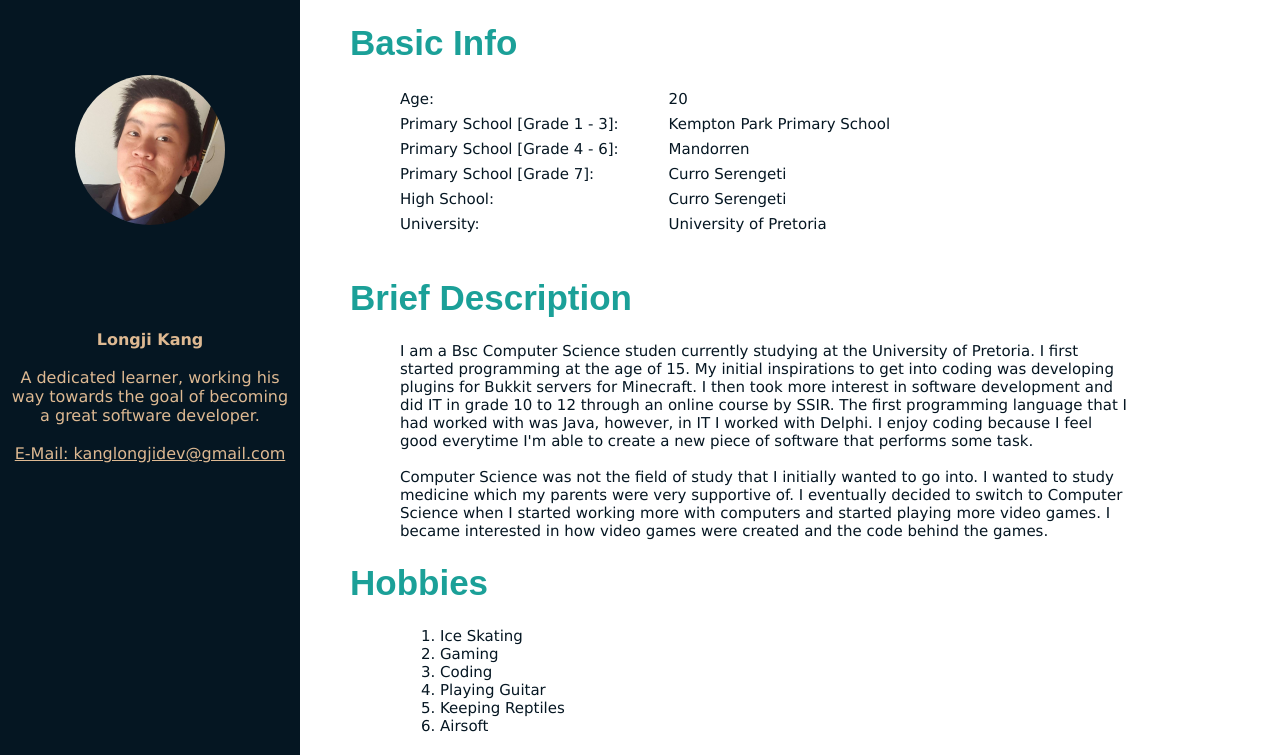
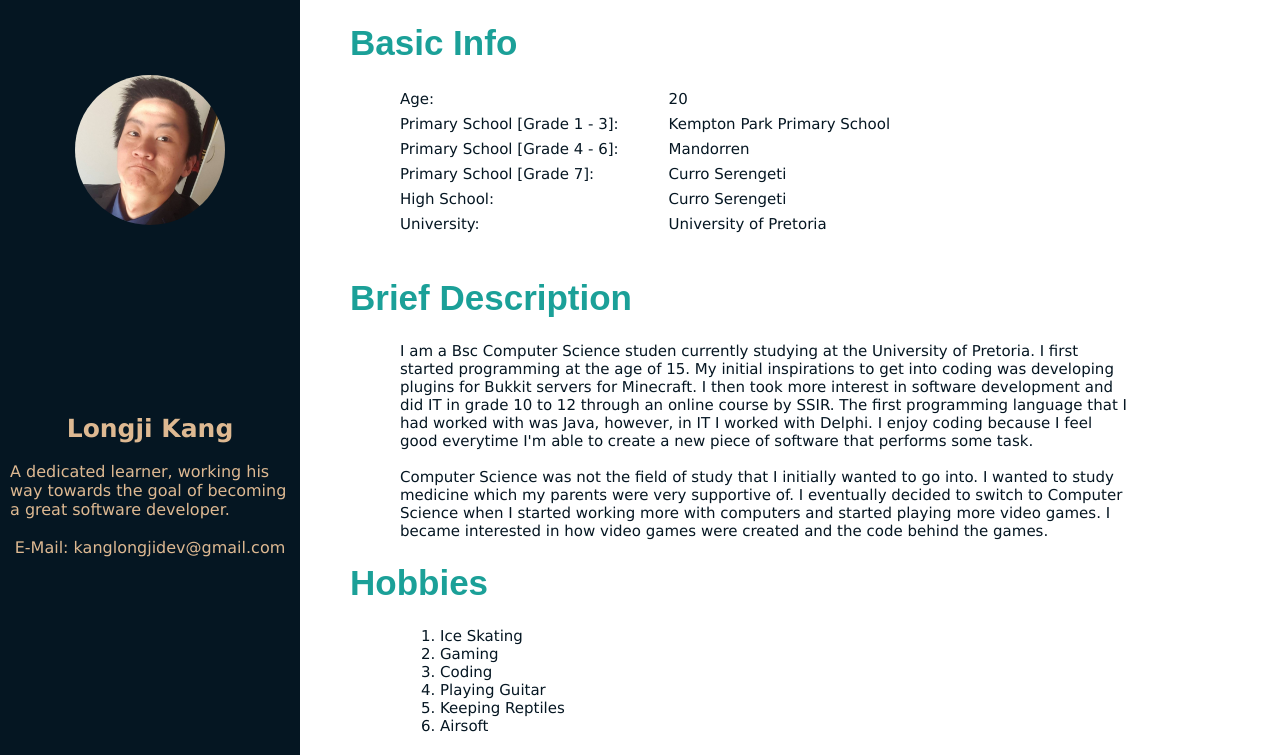
Before and after one commit to MarineXII/MarineXII.github.io, a plain HTML site: page index.html in a window 1280 px wide. Shown: the top 755 px of the page. Drawn offline with Linux system fonts and the light colour scheme.

Commit message:
Changed formatting

```diff
--- a/css/index-style.css
+++ b/css/index-style.css
@@ -22,6 +22,7 @@ body {
 }
 
 #contentList {
+	margin-top: 100px;
 	padding: 10px;
 	list-style-type: none;
 	font-family: Verdana, Geneva, Tahoma, sans-serif;
@@ -29,6 +30,14 @@ body {
 	text-align: center;
 
 	color: #DEB992;
+}
+
+#nameField {
+	font-size: 25px;
+}
+
+#shortDesc {
+	text-align: left;
 }
 
 #content {
@@ -88,6 +97,7 @@ body {
 
 a {
 	color: #DEB992;
+	text-decoration: none;
 }
 
 a:hover {
--- a/index.html
+++ b/index.html
@@ -24,9 +24,9 @@
 			</div>
 			<div id="contentListDiv">
 				<ul id="contentList">
-					<strong><li>Longji Kang</li></strong>
+					<strong><li id="nameField">Longji Kang</li></strong>
 					<br>
-					<li>A dedicated learner, working his way towards the goal of becoming a great software developer.</li>
+					<li id="shortDesc">A dedicated learner, working his way towards the goal of becoming a great software developer.</li>
 					<br>
 					<li><a href="mailto:kanglongjidev@gmail.com">E-Mail: kanglongjidev@gmail.com</a></li>
 				</ul>
```
